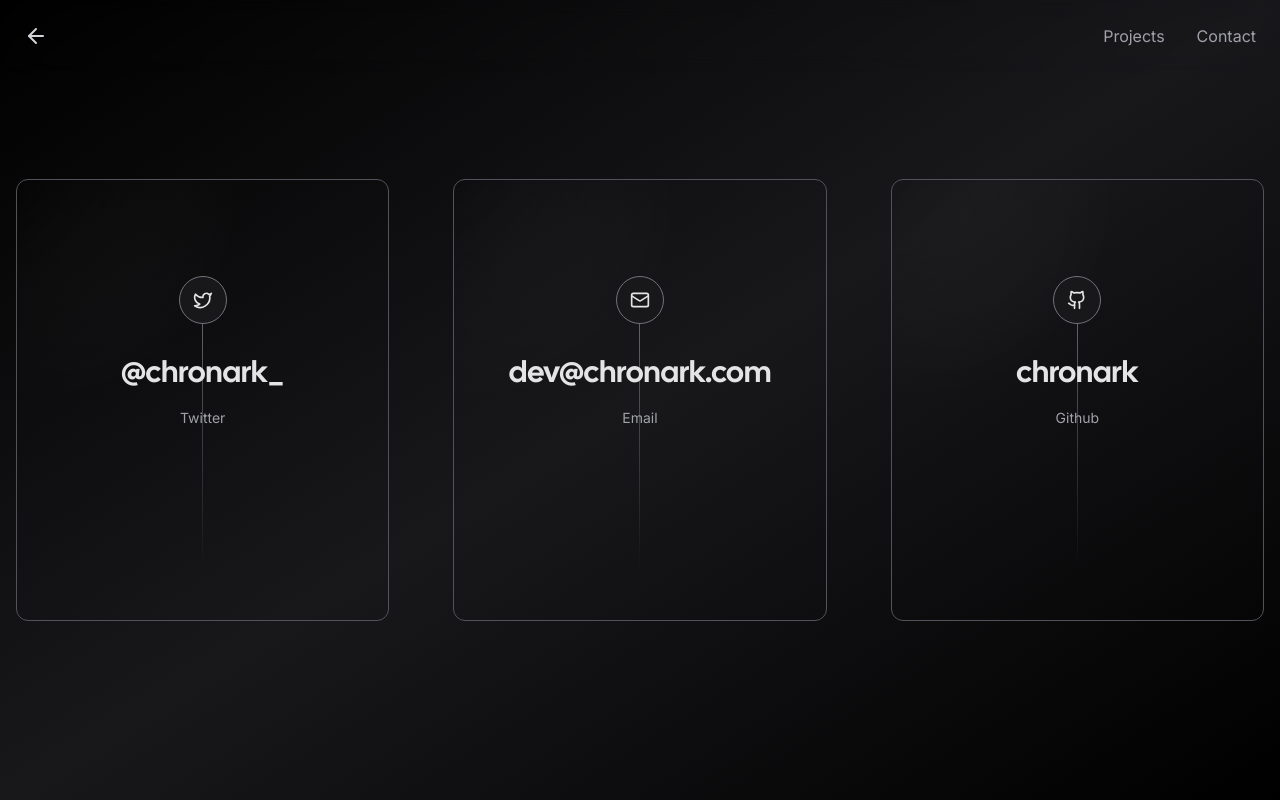
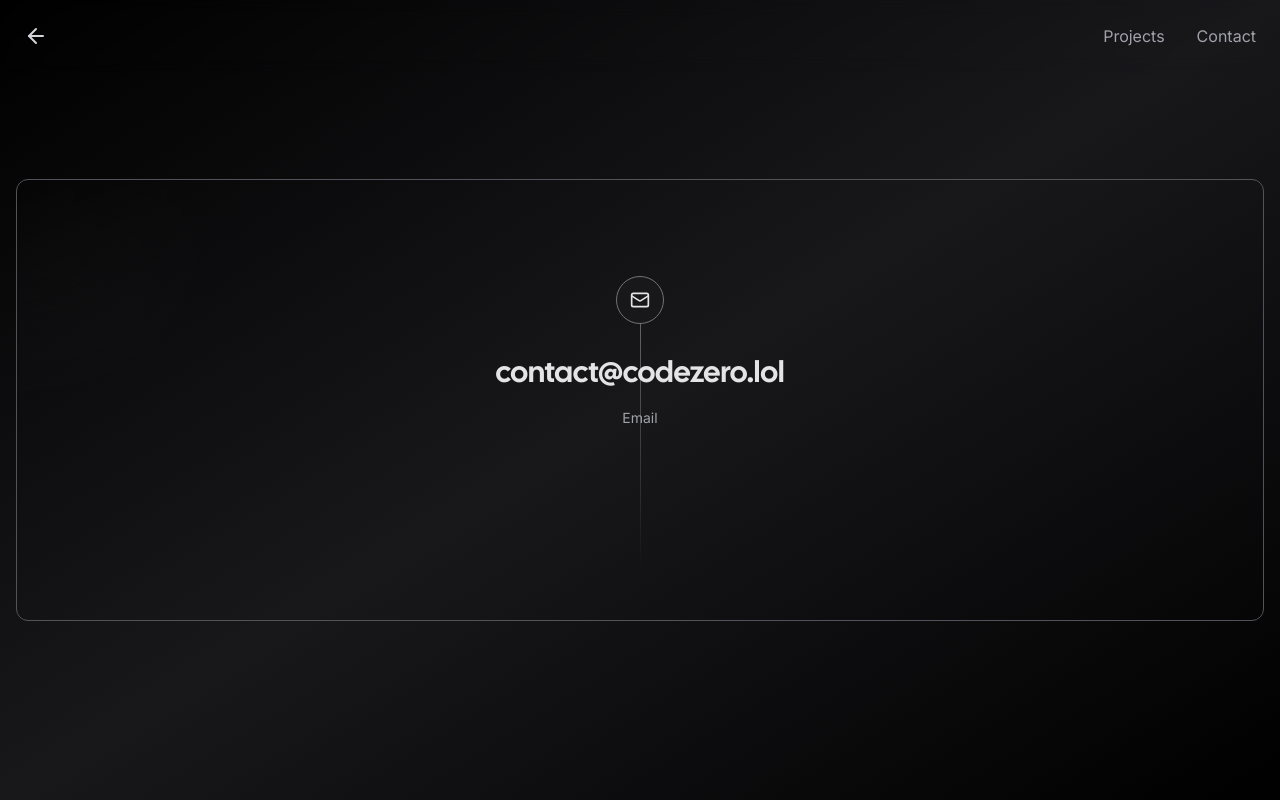
Before and after one commit to Code-Zero-Club/code-zero-web, a Next.js app: page /contact in a window 1280 px wide. Built offline with nearby package versions, Linux system fonts and the light colour scheme; no server answers; what tailwindcss-debug-screens would draw is missing.

Commit message:
chore : setup contact page

```diff
--- a/app/contact/page.tsx
+++ b/app/contact/page.tsx
@@ -6,23 +6,11 @@
 
 const socials = [
 	{
-		icon: <Twitter size={20} />,
-		href: "https://twitter.com/chronark_",
-		label: "Twitter",
-		handle: "@chronark_",
-	},
-	{
 		icon: <Mail size={20} />,
-		href: "mailto:dev@chronark.com",
+		href: "mailto:contact@codezero.lol",
 		label: "Email",
-		handle: "dev@chronark.com",
-	},
-	{
-		icon: <Github size={20} />,
-		href: "https://github.com/chronark",
-		label: "Github",
-		handle: "chronark",
-	},
+		handle: "contact@codezero.lol",
+	}
 ];
 
 export default function Example() {
@@ -30,13 +18,13 @@
 		<div className=" bg-gradient-to-tl from-zinc-900/0 via-zinc-900 to-zinc-900/0">
 			<Navigation />
 			<div className="container flex items-center justify-center min-h-screen px-4 mx-auto">
-				<div className="grid w-full grid-cols-1 gap-8 mx-auto mt-32 sm:mt-0 sm:grid-cols-3 lg:gap-16">
-					{socials.map((s) => (
+				<div className="grid w-full grid-cols-1 gap-8 mx-auto mt-32 sm:mt-0 sm:grid-cols-1 lg:gap-16">
+					{socials.map((s, index, array) => (
 						<Card>
 							<Link
 								href={s.href}
 								target="_blank"
-								className="p-4 relative flex flex-col items-center gap-4 duration-700 group md:gap-8 md:py-24  lg:pb-48  md:p-16"
+								className="p-4 relative flex flex-col items-center gap-4 duration-700 group md:gap-8 md:py-24 lg:pb-48 md:p-16"
 							>
 								<span
 									className="absolute w-px h-2/3 bg-gradient-to-b from-zinc-500 via-zinc-500/50 to-transparent"
```
